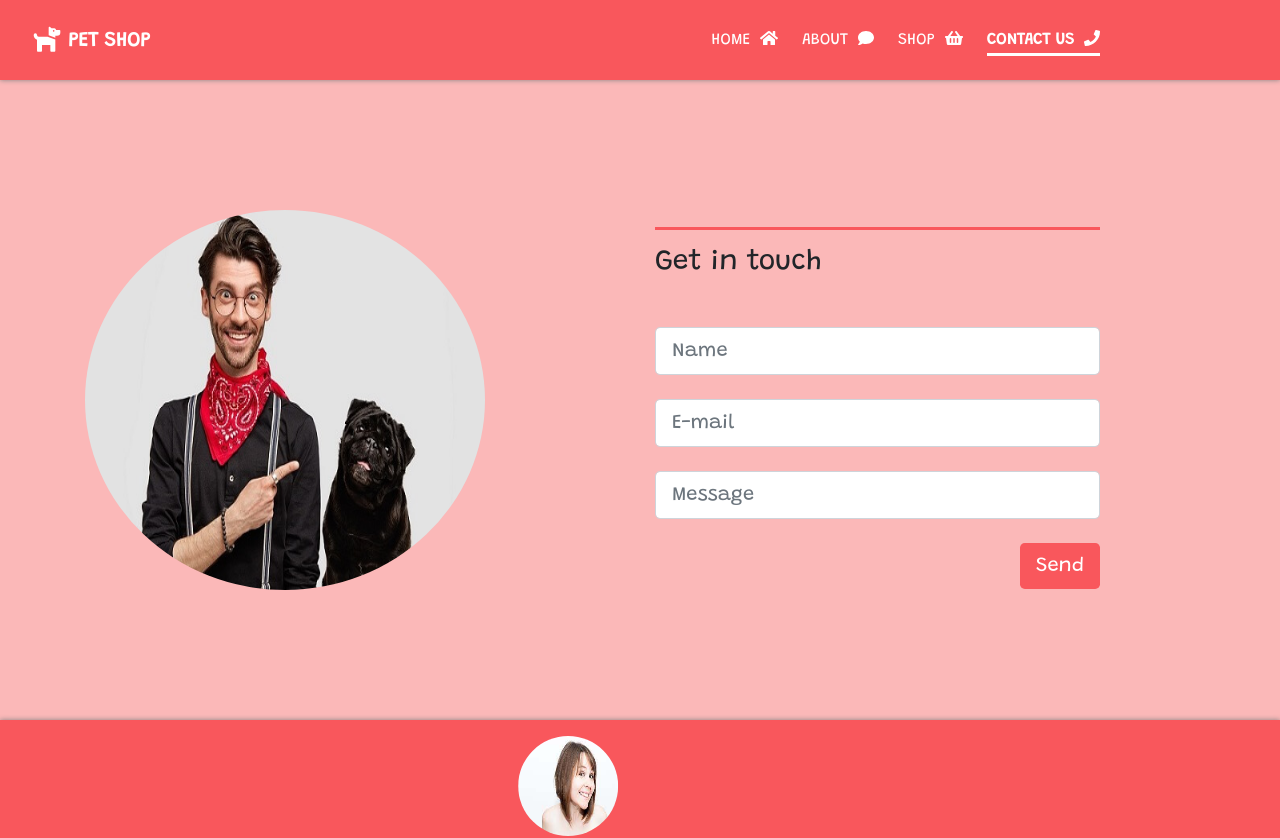
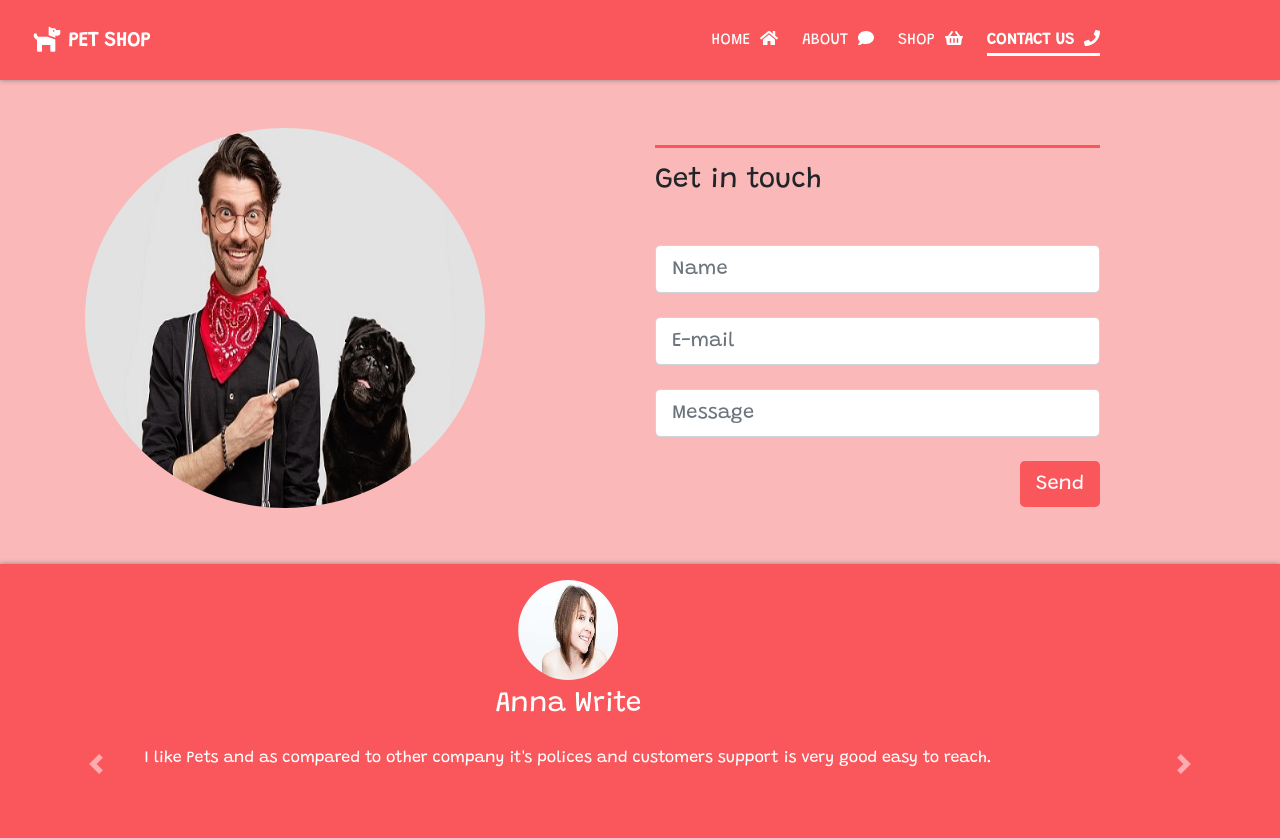
Before and after one commit to newordn/dogs-shopping, a React (Create React App) app: page /contact_us in a window 1280 px wide. Shown: the top 838 px of the page. Built offline with nearby package versions, Linux system fonts and the light colour scheme.

Commit message:
Handling responsive, updated navbar icon toggler

```diff
--- a/src/components/Dog/Dog.js
+++ b/src/components/Dog/Dog.js
@@ -12,8 +12,8 @@ export function Dog({ dog }) {
         </Modal.Header>
         <Modal.Body>
           <Row>
-            <Col md={6}>
-              <img src={img} className="rounded" />
+            <Col md={6} className="mb-3">
+              <img src={img} className="rounded img-fluid" />
             </Col>
             <Col md={6} className="text-right">
               <input placeholder="Name" className="form-control mb-2" />
--- a/src/components/Footer/Footer.js
+++ b/src/components/Footer/Footer.js
@@ -16,7 +16,7 @@ export function Footer() {
       </Container>
       <Container>
         <Row>
-          <Col md="4">
+          <Col md="4 mb-2">
             <h3 className="text-white1 font-weight-bold mb-5">About Us</h3>
             <p className="text-white1 text-left">
               Dogs shopping is a leading shop club with several branch offices and boarding centers
@@ -27,7 +27,7 @@ export function Footer() {
               someone to take care of your own dog, we can help.
             </p>
           </Col>
-          <Col md="4" className="text-center">
+          <Col md="4 mb-2" className="text-center">
             <h3 className="text-white1 font-weight-bold mb-5">Newsletter</h3>
             <p className="text-white1 mb-3">
               Keep up with our always upcoming news and updates. Enter your e-mail and subscribe to
--- a/src/pages/ContactUs/ContactUs.css
+++ b/src/pages/ContactUs/ContactUs.css
@@ -1,6 +1,6 @@
 .container1{
     width: 100%;
-    height: 80vh;
+
 }
 .img-style{
     width: 400px;
--- a/src/pages/ContactUs/ContactUs.js
+++ b/src/pages/ContactUs/ContactUs.js
@@ -1,24 +1,26 @@
-import React from 'react';
-import './ContactUs.css';
-import {Container, Row, Col, FormControl, Button} from "react-bootstrap";
+import React from "react";
+import "./ContactUs.css";
+import { Container, Row, Col, FormControl, Button } from "react-bootstrap";
 
 export function ContactUs() {
   return (
-    <div className="container1">
+    <div className="container1 pt-5 pb-5">
       <Container className="h-100">
         <Row className=" h-100 align-items-center">
-                <Col md="5">
-                    <img src="/statics/imgs/contactUs.jpg" alt="" className="img-fluid img-style"/>
+          <Col md="5" className="mb-2">
+            <img src="/statics/imgs/contactUs.jpg" alt="" className="img-fluid img-style" />
           </Col>
-                <Col md={{span:5,offset:1}} className="text-left">
-                    <hr style={{borderColor:"#f9575c",borderWidth:3}}/>
+          <Col md={{ span: 5, offset: 1 }} className="text-left mb-2">
+            <hr style={{ borderColor: "#f9575c", borderWidth: 3 }} />
             <h3 className="mb-5">Get in touch</h3>
             <form>
-                        <FormControl placeholder="Name" className="mb-4" size="lg"/>
-                        <FormControl placeholder="E-mail" className="mb-4" size="lg"/>
-                        <FormControl placeholder="Message" className="mb-4" size="lg"/>
+              <FormControl placeholder="Name" className="mb-4" size="lg" />
+              <FormControl placeholder="E-mail" className="mb-4" size="lg" />
+              <FormControl placeholder="Message" className="mb-4" size="lg" />
               <div className="text-right">
-                            <Button size="lg" style={{backgroundColor: "#f9575c",border:"none"}}>Send</Button>
+                <Button size="lg" style={{ backgroundColor: "#f9575c", border: "none" }}>
+                  Send
+                </Button>
               </div>
             </form>
           </Col>
```
Also changed, not shown: src/components/Header/Header.css (+7 -1 lines). Lines whose indentation alone changed are shown as unchanged.
